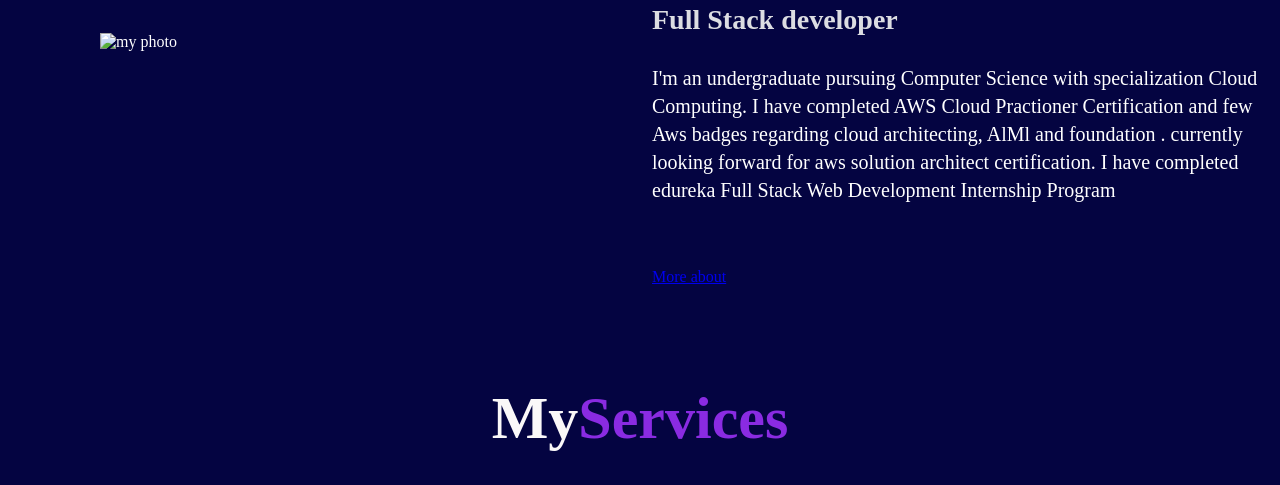
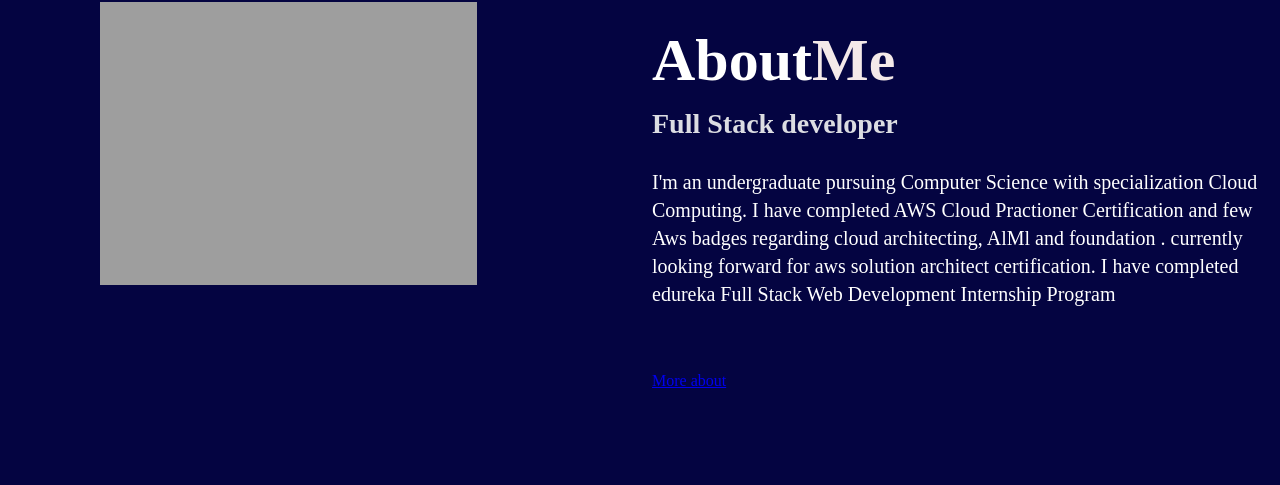
Before and after one commit to rm2372/Portfolio-2024, a plain HTML site: page index.html in a window 1280 px wide. Shown: the part 730-1215 px from the top of the page. Drawn offline with nearby package versions, Linux system fonts and the light colour scheme; the site is published under a folder, as on GitHub Pages, so addresses that start at the root find nothing.

Commit message:
index.html

```diff
--- a/index.html
+++ b/index.html
@@ -121,7 +121,7 @@
 
       <section class ="about" id="about">
         <div class ="about-imgg">
-            <img src="/rrr.jpg" alt="my photo" style="width: 60%;margin: 80px 100px;">
+            <img src="rrr.jpg" alt="my photo" style="width: 60%;margin: 80px 100px;">
         </div>
         <div class="about-text">
             <h2>About<span>Me</span></h2>
```
